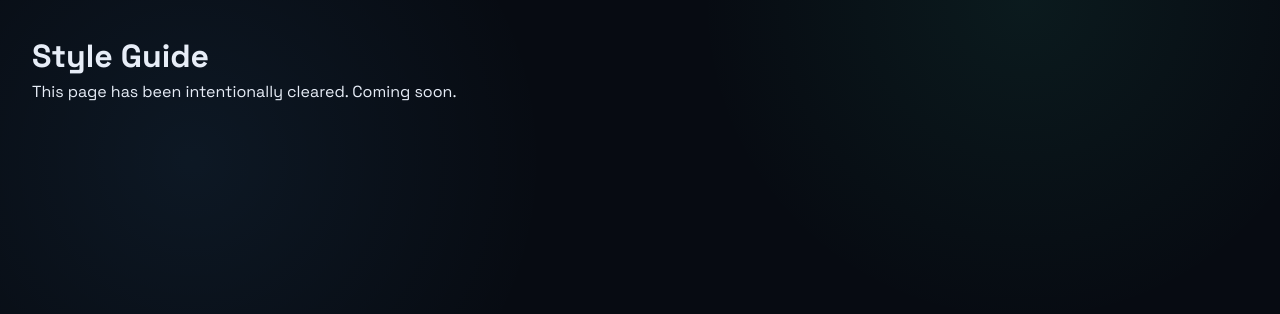
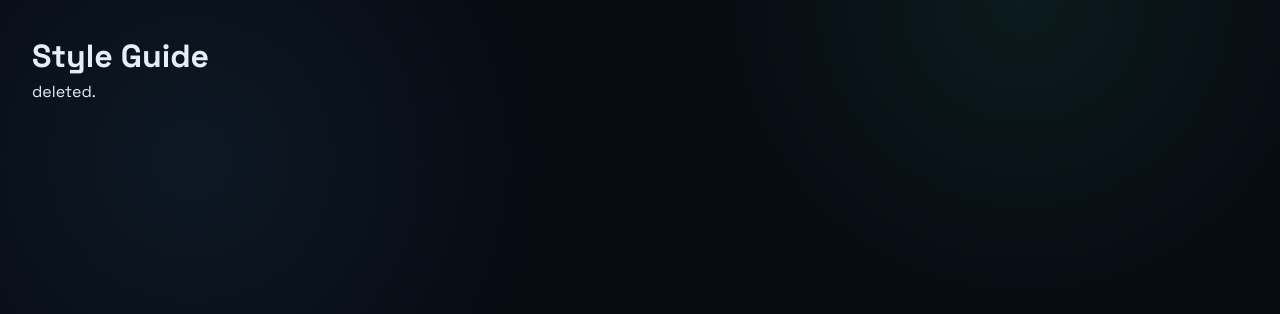
Before and after one commit to sahildangol/arthabodh-ui, a React (Vite) app: page /style-guide in a window 1280 px wide. Shown: the top 314 px of the page. Built offline with nearby package versions, Linux system fonts and the light colour scheme.

Commit message:
to make response and for dash to work

```diff
--- a/src/pages/StyleGuide.tsx
+++ b/src/pages/StyleGuide.tsx
@@ -2,7 +2,7 @@ const StyleGuide = () => {
   return (
     <div style={{ padding: "2rem", color: "var(--text-primary)" }}>
       <h1>Style Guide</h1>
-      <p>This page has been intentionally cleared. Coming soon.</p>
+      <p>deleted.</p>
     </div>
   );
 };
```
Also changed, not shown: 2 other files (tests, documents, lock files or other folders).
